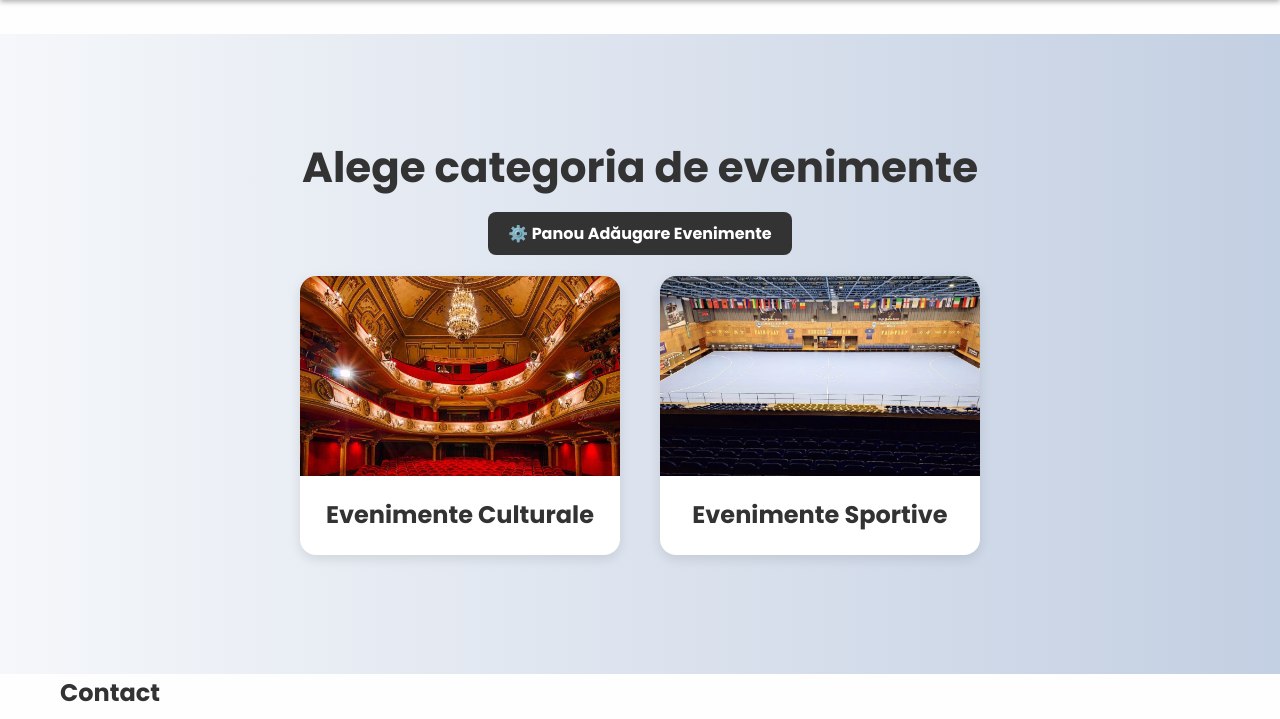
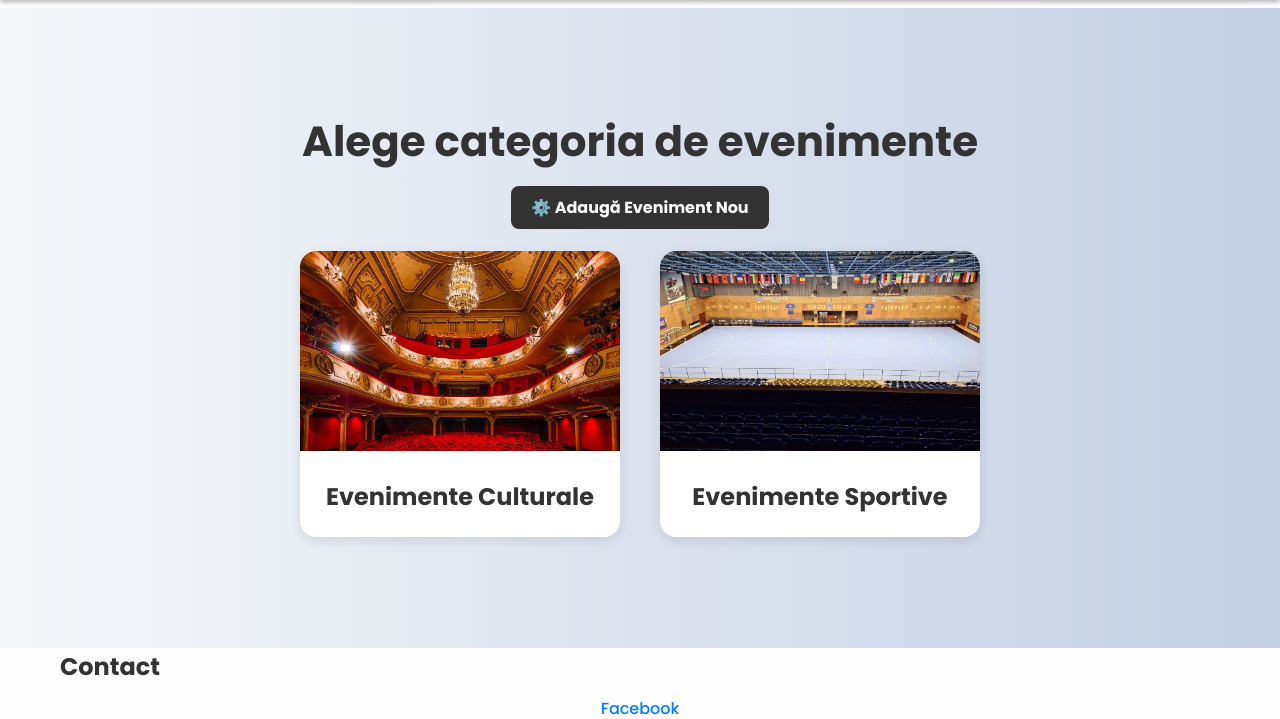
Before and after one commit to OkiiDinUnbra/licenta-descopera-braila, a PHP site: page /evenimente.php in a window 1280 px wide. Shown: the part 72-791 px from the top of the page. Run offline with PHP 8.4, Linux system fonts and the light colour scheme; the visitor is signed in with stand-in values (Sample User, id 1).

Commit message:
Update evenimente.php

```diff
--- a/evenimente.php
+++ b/evenimente.php
@@ -24,16 +24,16 @@ include 'header.php';
 
     <?php if (isset($_SESSION['rol']) && $_SESSION['rol'] === 'admin'): ?>
         <div style="margin-bottom: 20px;">
-            <a href="admin.php" class="btn" style="background-color: #333; color: #fff; padding: 10px 20px; border-radius: 8px;">⚙️ Panou Adăugare Evenimente</a>
+            <a href="adauga_eveniment.php" class="btn" style="background-color: #333; color: #fff; padding: 10px 20px; border-radius: 8px;">⚙️ Adaugă Eveniment Nou</a>
         </div>
     <?php endif; ?>
 
     <div class="evenimente-grid">
-        <a href="evenimente-culturale.php" class="eveniment-card">
+        <a href="calendar.php?categorie=cultural" class="eveniment-card">
             <img src="img/cultural-bg.jpg" alt="Evenimente Culturale">
             <h3>Evenimente Culturale</h3>
         </a>
-        <a href="evenimente-sportive.php" class="eveniment-card">
+        <a href="calendar.php?categorie=sportiv" class="eveniment-card">
             <img src="img/sport-bg.jpg" alt="Evenimente Sportive">
             <h3>Evenimente Sportive</h3>
         </a>
```
